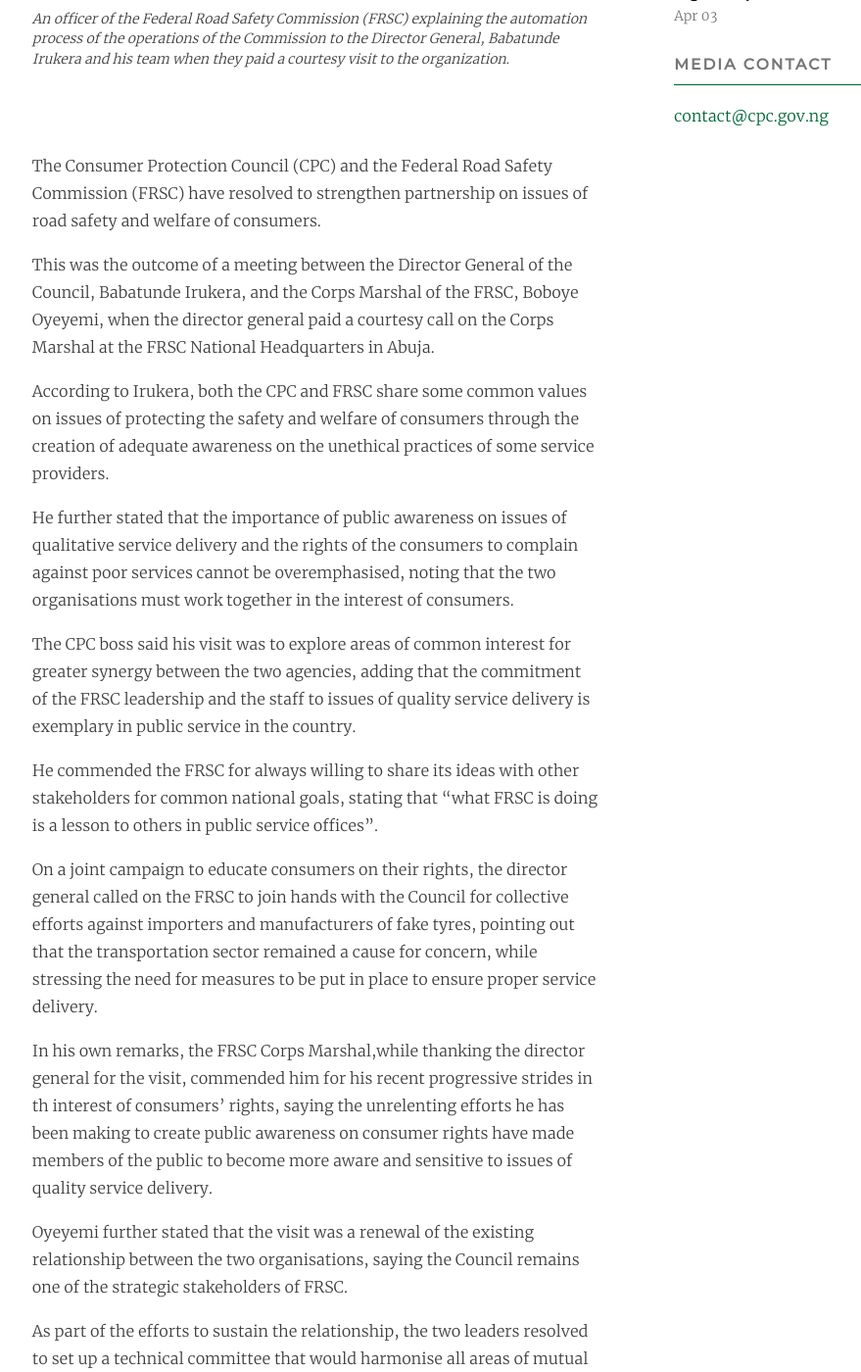
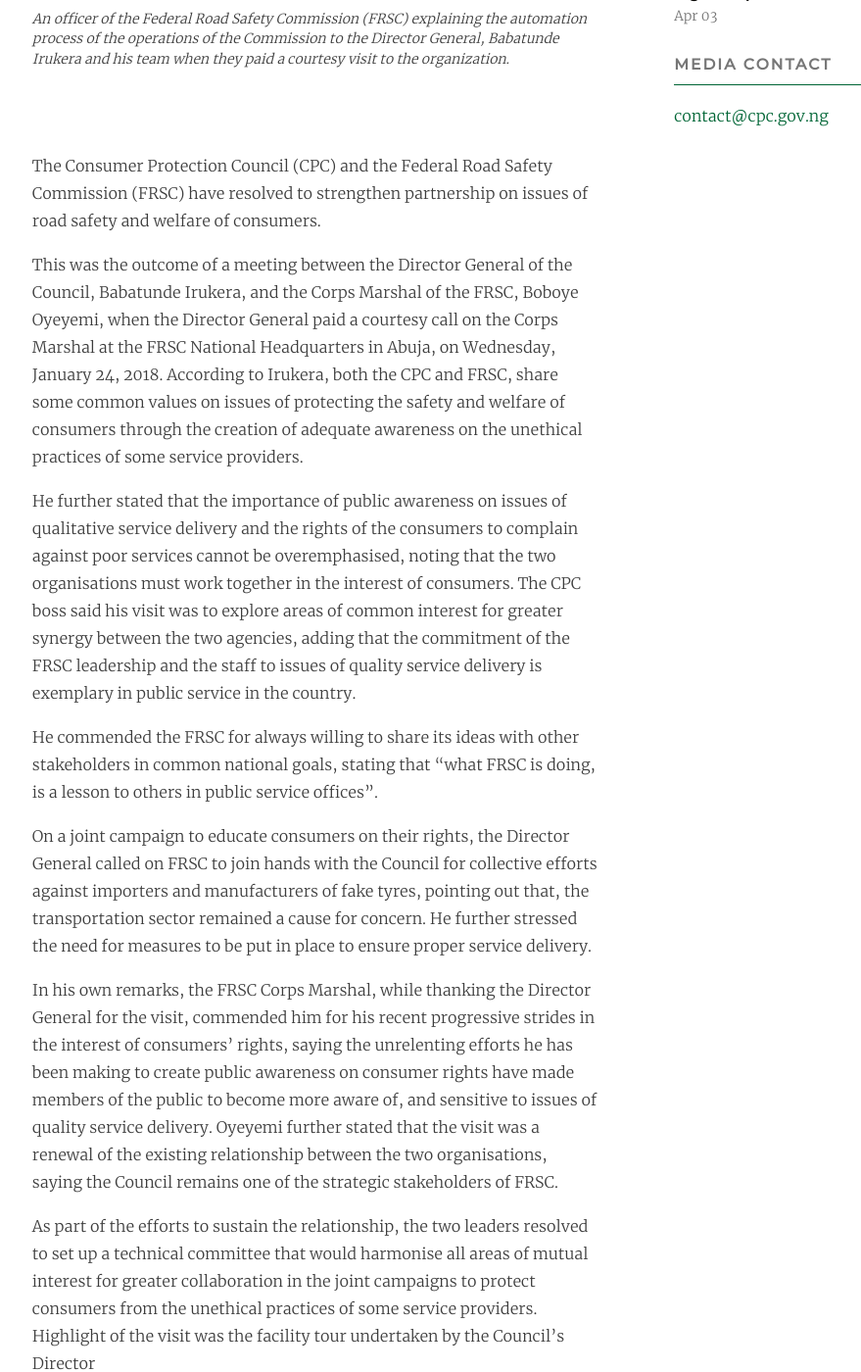
Before and after one commit to psybuglite/cpc-website, a Jekyll site: the page built from _events/frsc.md, in a window 1280 px wide and 1400 px high, scrolled down 737 px. Shown: the whole window at 98% size, without its empty margins (113-992 px from the left). Built offline with Jekyll 4.4.1, drawn with Linux system fonts in a browser that asks for light colours; part of the change alters nothing that is shown; some of the changed text lies outside the part shown.

Commit message:
Updated Frsc

```diff
--- a/_events/frsc.md
+++ b/_events/frsc.md
@@ -1,7 +1,7 @@
 ---
 title: CPC Partners FRSC on Road Safety
-date: 2018-02-25 01:00:00 +01:00
-event_date: 2018-02-25 01:00:00 +01:00
+date: 2018-02-24 13:00:00 -11:00
+event_date: 2018-02-24 13:00:00 -11:00
 image: "/uploads/An_office.jpg  "
 is_events: false
 event_number: 2
@@ -12,25 +12,20 @@ caption: An officer of the Federal Road Safety Commission (FRSC) explaining the
 
 The Consumer Protection Council (CPC) and the Federal Road Safety Commission (FRSC) have resolved to strengthen partnership on issues of road safety and welfare of consumers.
 
-This was the outcome of a meeting between the Director General of the Council, Babatunde Irukera, and the Corps Marshal of the FRSC, Boboye Oyeyemi, when the director general paid a courtesy call on the Corps Marshal at the FRSC National Headquarters in Abuja.
-
-According to Irukera, both the CPC and FRSC share some common values on issues of protecting the safety and welfare of consumers through the creation of adequate awareness on the unethical practices of some service providers.
+This was the outcome of a meeting between the Director General of the Council, Babatunde Irukera, and the Corps Marshal of the FRSC, Boboye Oyeyemi, when the Director General paid a courtesy call on the Corps Marshal at the FRSC National Headquarters in Abuja, on Wednesday, January 24, 2018.
+According to Irukera, both the CPC and FRSC, share some common values on issues of protecting the safety and welfare of consumers through the creation of adequate awareness on the unethical practices of some service providers.
 
 He further stated that the importance of public awareness on issues of qualitative service delivery and the rights of the consumers to complain against poor services cannot be overemphasised, noting that the two organisations must work together in the interest of consumers.
-
 The CPC boss said his visit was to explore areas of common interest for greater synergy between the two agencies, adding that the commitment of the FRSC leadership and the staff to issues of quality service delivery is exemplary in public service in the country.
 
-He commended the FRSC for always willing to share its ideas with other stakeholders for common national goals, stating that “what FRSC is doing is   a lesson to others in public service offices”.
+He commended the FRSC for always willing to share its ideas with other stakeholders in common national goals, stating that “what FRSC is doing, is a lesson to others in public service offices”.
 
-On a joint campaign to educate consumers on their rights, the director general called on the FRSC to join hands with the Council for collective efforts against importers and manufacturers of fake tyres, pointing out that the transportation sector remained a cause for concern, while stressing the need for measures to be put in place to ensure proper service delivery.
+On a joint campaign to educate consumers on their rights, the Director General called on FRSC to join hands with the Council for collective efforts against importers and manufacturers of fake tyres, pointing out that, the transportation sector remained a cause for concern. He further stressed the need for measures to be put in place to ensure proper service delivery.
 
-In his own remarks, the FRSC Corps Marshal,while thanking the director general for the visit, commended him for his recent progressive strides in th interest of consumers’ rights, saying the unrelenting efforts he has been making to create public awareness on consumer rights have made members of the public to become more aware and sensitive to issues of quality service delivery.
-
+In his own remarks, the FRSC Corps Marshal, while thanking the Director General for the visit, commended him for his recent progressive strides in the interest of consumers’ rights, saying the unrelenting efforts he has been making to create public awareness on consumer rights have made members of the public to become more aware of, and sensitive to issues of quality service delivery.
 Oyeyemi further stated that the visit was a renewal of the existing relationship between the two organisations, saying the Council remains one of the strategic stakeholders of FRSC.
 
-As part of the efforts to sustain the relationship, the two leaders resolved to set up a technical committee that would harmonise all areas of mutual interest for greater collaboration in the collective campaigns to protect consumers from the unethical practices of some service providers.
+As part of the efforts to sustain the relationship, the two leaders resolved to set up a technical committee that would harmonise all areas of mutual interest for greater collaboration in the joint campaigns to protect consumers from the unethical practices of some service providers.
+Highlight of the visit was the facility tour undertaken by the Council’s Director
 
-Highlight of the visit was the facility tour undertaken by the Council’s director general to the FRSC Call Centre and other infrastructural base supporting the Commission’s technological innovation for efficient management of traffic in the country.
-
-
-![Federal Road Safety Commission (FRSC), Corps Marshal, Boboye Oyeyemi (second left) presenting FRSC plaque to Consumer Protection Council (CPC) Director General, Babatunde Irukera (second right) during the latter’s visit to FRSC Headquarters in Abuja, while FRSC Deputy Corps Marshal, Chidi Nwachukwu and Director, Surveillance and Enforcement, CPC, Mrs Leke Ogundipe watch with admiration.]({{ site.url}}/uploads/frsc-02.jpg){: .spaced-image }
+General to the FRSC Call Centre and other infrastructural base which support the Commission’s technological innovation for efficient management of traffic in the country.
```
